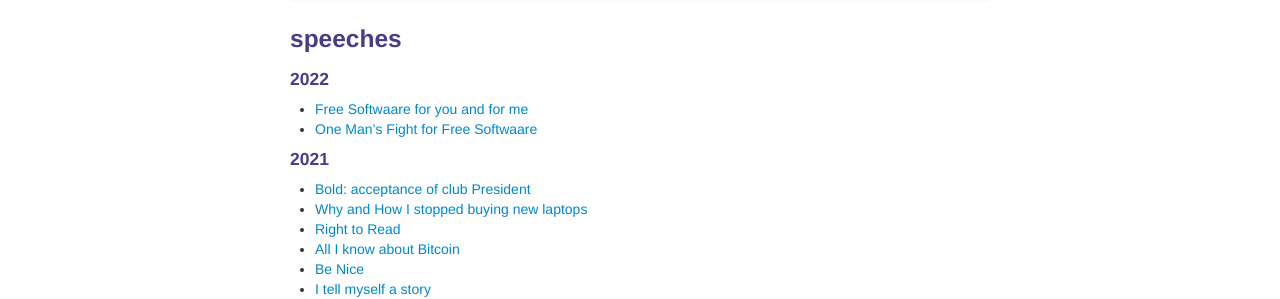
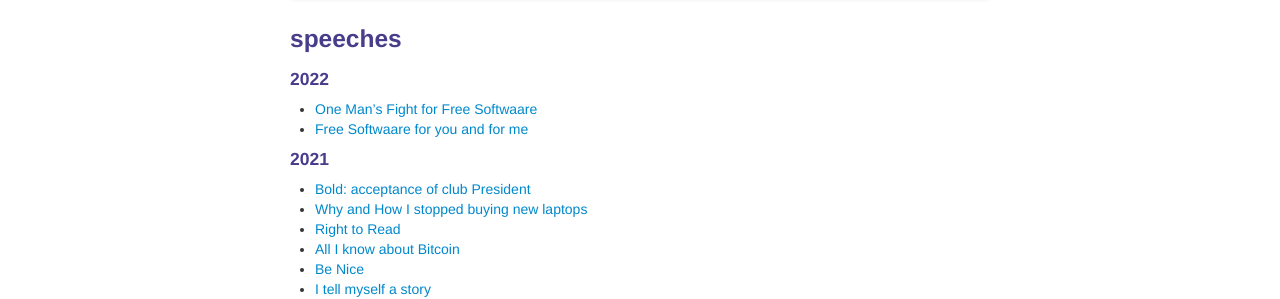
Before and after one commit to wxie2017/wxie2017.github.io, a Jekyll site: the page built from pages/talks.md, in a window 1280 px wide. Shown: the part 195-494 px from the top of the page. Built offline with Jekyll 4.4.1, drawn with Linux system fonts in a browser that asks for light colours.

Commit message:
change article order: newest first

```diff
--- a/pages/talks.md
+++ b/pages/talks.md
@@ -17,8 +17,8 @@ description: wxie's speeches
 
 #### 2022
 
+- [One Man's Fight for Free Softwaare](speech/one_man_fight_for_free_software.html)
 - [Free Softwaare for you and for me](speech/fs_for_you_and_for_me.html)
-- [One Man's Fight for Free Softwaare](speech/one_man_fight_for_free_software.html)
 
 #### 2021
 
```
